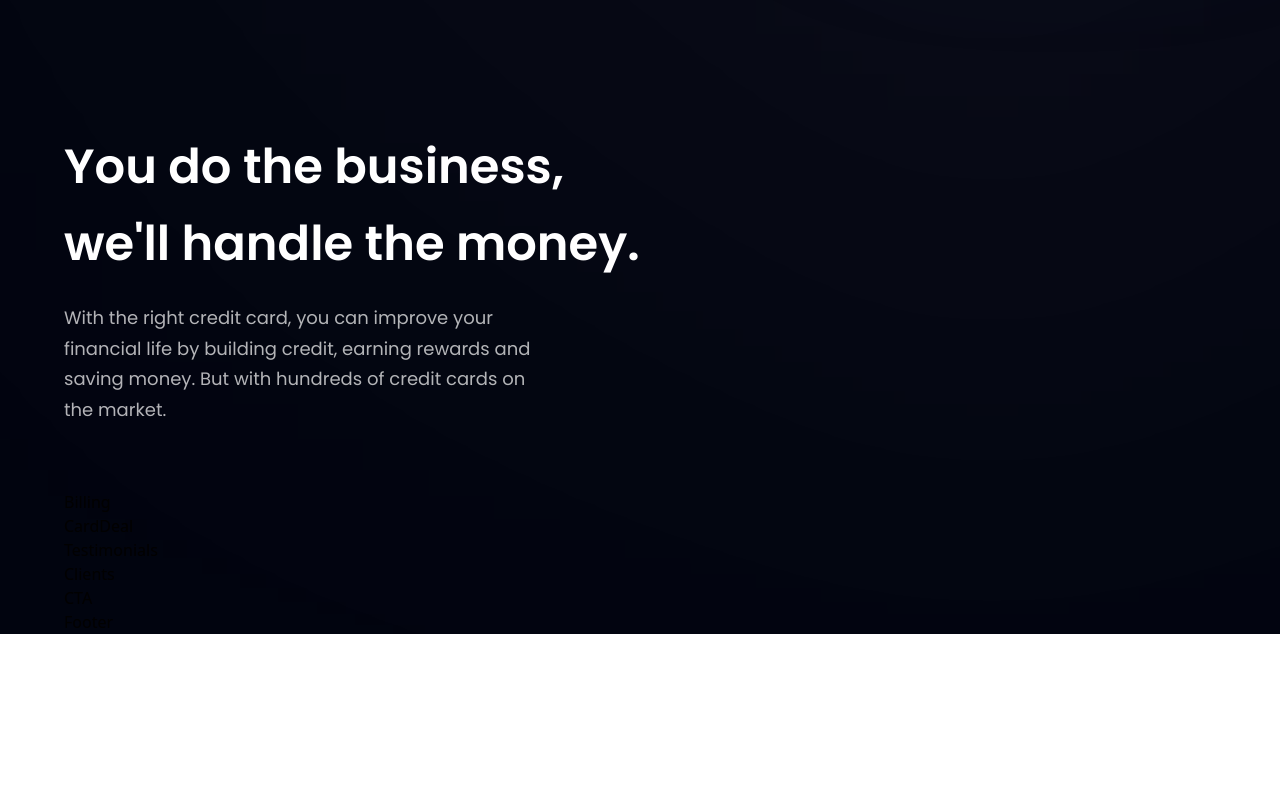
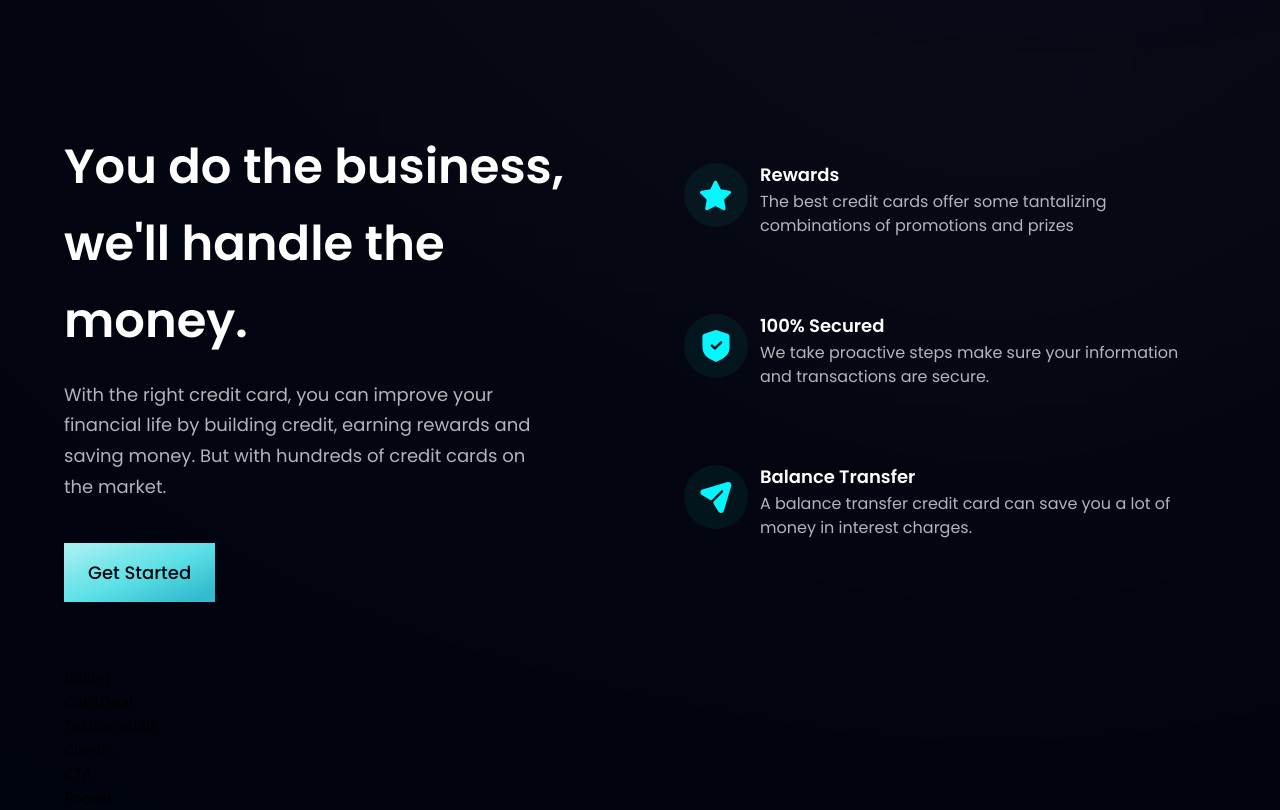
Before and after one commit to TylerRJefferson/bank_app, a React (Vite) app: page / in a window 1280 px wide. Shown: the part 880-1690 px from the top of the page. Before the commit the page ends 1514 px from the top, so only its background shows below. Built offline with nearby package versions, Linux system fonts and the light colour scheme.

Commit message:
Business section and button displayed

```diff
--- a/src/components/Business.jsx
+++ b/src/components/Business.jsx
@@ -1,6 +1,23 @@
 import { features } from "../constants";
 import styles, { layout } from "../style";
 import Button from "./Button";
+
+const FeatureCard = ({ icon, title, content, index }) => (
+  <div className={`flex flex-row p-6 rounded-[20px] ${index !== features.length - 1 ? "mb-6" : "mb-0"} feature-card`}>
+    <div className={`w-[64px] h-[64px] rounded-full ${styles.flexCenter} bg-dimBlue`}>
+      <img src={icon} alt="icon" className="w-[50%] h-[50%] object-contain" />
+    </div>
+    <div className="flex-1 flex flex-col ml-3">
+      <h4 className="font-poppins font-semibold text-white text-[18px] leading-[23px] mb-1">
+        {title}
+      </h4>
+      <p className="font-poppins font-normal text-dimWhite text-[16px] leading-[24px] mb-1">
+        {content}
+      </p>
+    </div>
+  </div>
+);
+
 
 const Business = () => {
   return (
@@ -8,7 +25,16 @@
       <div className={layout.sectionInfo}>
         <h2 className={styles.heading2}>You do the business, <br className="sm:block hidden" /> we'll handle the money.</h2>
         <p className={`${styles.paragraph} max-w-[470px] mt-5`}>With the right credit card, you can improve your financial life by building credit, earning rewards and saving money. But with hundreds of credit cards on the market.</p>
+
+        <Button styles="mt-10" />
       </div>
+
+      <div className={`${layout.sectionImg} flex-col`}>
+        {features.map((feature, index) => (
+          <FeatureCard key={feature.id} {...feature} index={index} />
+        ))};
+      </div>
+
     </section>
   )
 };
--- a/src/components/Button.jsx
+++ b/src/components/Button.jsx
@@ -1,9 +1,12 @@
 import React from 'react'
 
-const Button = () => {
+const Button = ({ styles }) => {
   return (
-    <div>Button</div>
+    <button type="button" className={`py-4 px-6 bg-blue-gradient
+    font-poppins font-medium text-[18px] text-primary outline-none ${styles}`}>
+      Get Started
+    </button>
   )
-}
+};
 
-export default Button
+export default Button;
```
